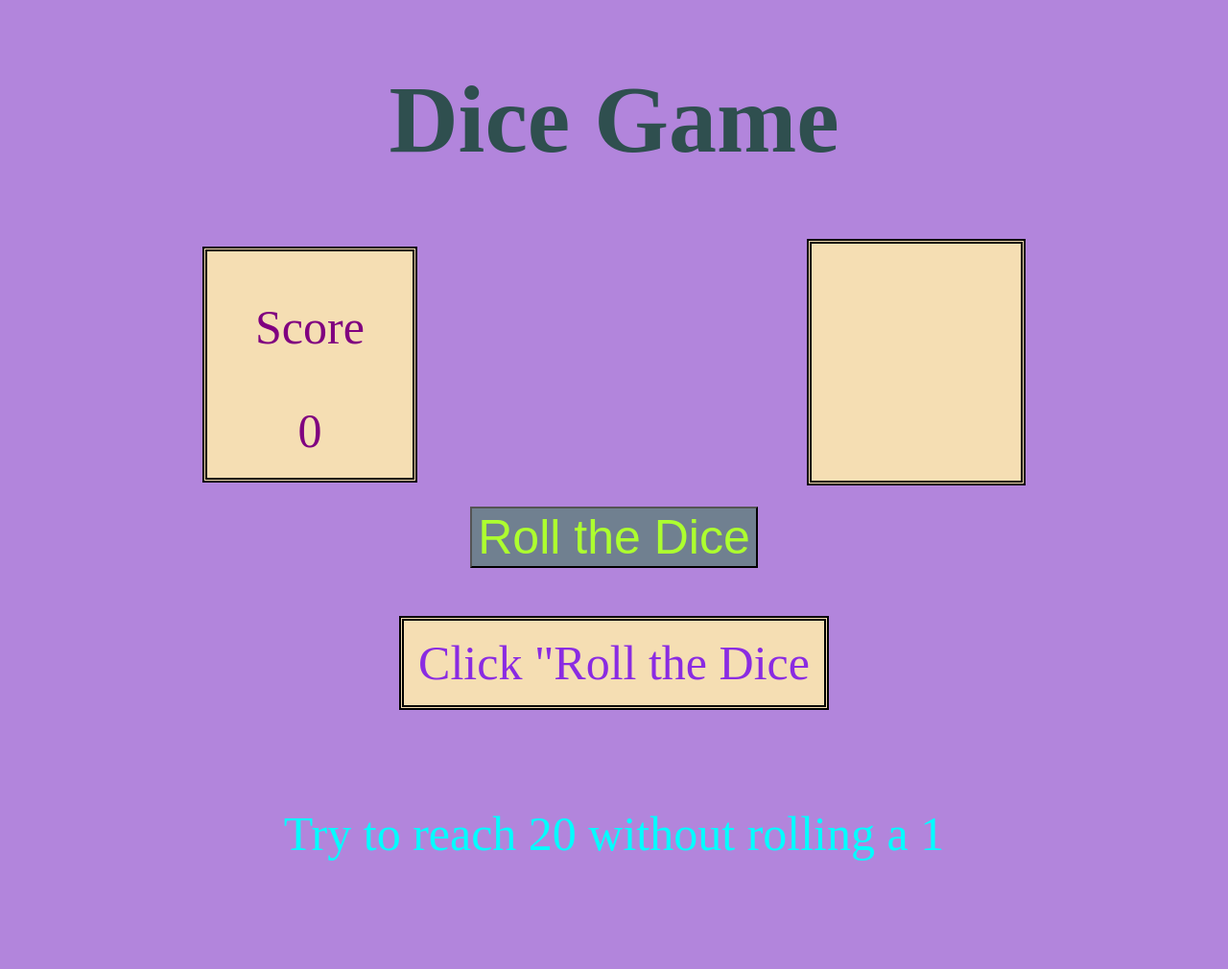
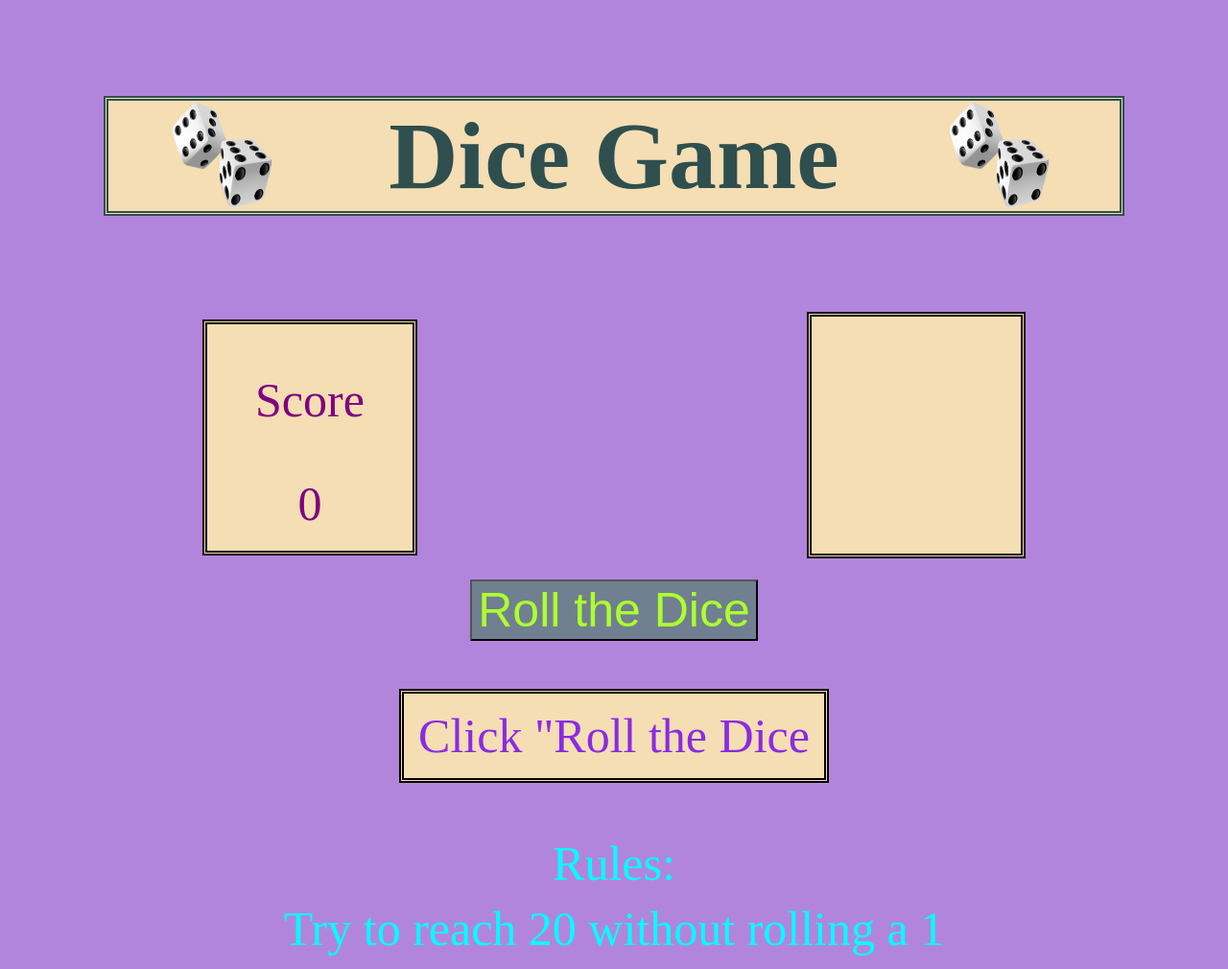
Before and after one commit to Kradnar/diceGame, a plain HTML site: page index.html in a window 1280 px wide. Shown: the whole page at 96% size. Before the commit the page ends 956 px from the top, so only its background shows below. Drawn offline with Linux system fonts and the light colour scheme.

Commit message:
Release Candidate 1.0

```diff
--- a/index.html
+++ b/index.html
@@ -8,8 +8,7 @@
     <title>Dice Game</title>
 </head>
 <body id="background">
-    <h1 id="title">Dice Game</h1>
-
+    <h1 id="title"> <img src="./images/multiDice.png" id="multiDice" width="150px" alt=" Multi Dice Image">Dice Game<img src="./images/multiDice.png" id="multiDice" width="150px" alt=" Multi Dice Image"></h1>
 
 
     <div id="board">
@@ -32,7 +31,8 @@
 
     <div id="rules">
         <p id="message">Click "Roll the Dice</p>
-        <p>Try to reach 20 without rolling a 1</p>
+        <p id="rulesTxt">Rules:</p>
+        <p id="rulesTxt">Try to reach 20 without rolling a 1</p>
     </div>
 
 
--- a/main.css
+++ b/main.css
@@ -2,9 +2,14 @@
     background-color: rgb(178, 133, 220);
 }
 #title {
+    box-sizing: border-box;
+    border-width: 5px;
+    border-style: double;
+    background-color: wheat;
     color: darkslategray;
+    margin: 100px;
     display: flex;
-    justify-content: center;
+    justify-content: space-around;
     font-size: 100px;
 }
 #board {
@@ -59,5 +64,9 @@
     flex-direction: column;
     align-items: center;
     font-size: 50px;
+}
+#rulesTxt {
+    box-sizing: border-box;
+    margin: 5px 5px;
     color: aqua;
 }
```
Also changed, not shown: images/multiDice.png (added).
